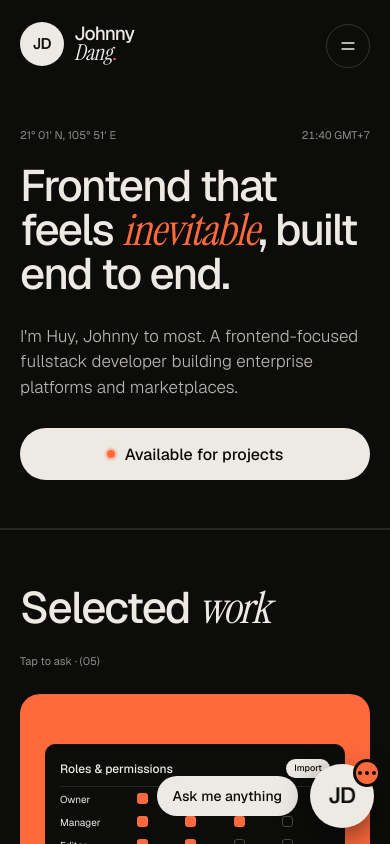
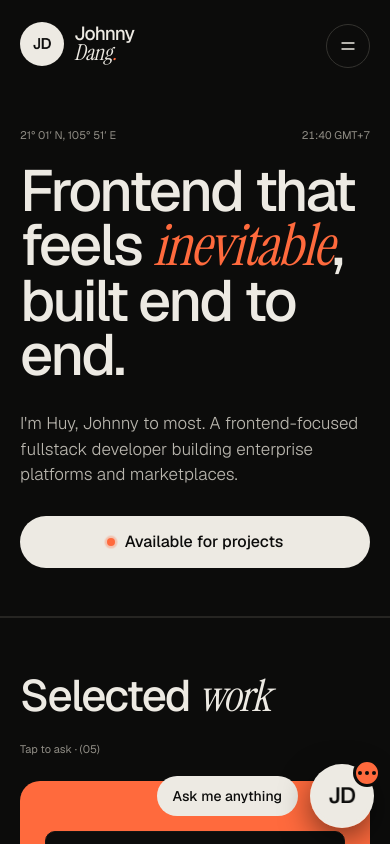
Before and after one commit to dnh2703/portfolio-professional, a Next.js app: page / in a window 390 px wide. Shown: the top 844 px of the page. Built offline with nearby package versions, Linux system fonts and the light colour scheme.

Commit message:
fix(hero): restore the 58px mobile headline from the 390 board (POR-16)
POR-11 switched the hero h1 to the 44px section-heading size, leaving display-xs unused.

```diff
--- a/src/widgets/hero/ui/Hero.tsx
+++ b/src/widgets/hero/ui/Hero.tsx
@@ -18,7 +18,7 @@ export function Hero() {
         <div className="mx-auto max-w-page">
           <h1
             id={headingId}
-            className="text-h2-mobile font-medium sm:text-display-sm lg:text-display"
+            className="text-display-xs font-medium sm:text-display-sm lg:text-display"
           >
             Frontend that feels{" "}
             <em className="font-serif font-normal tracking-tight text-accent">inevitable</em>, built
```
